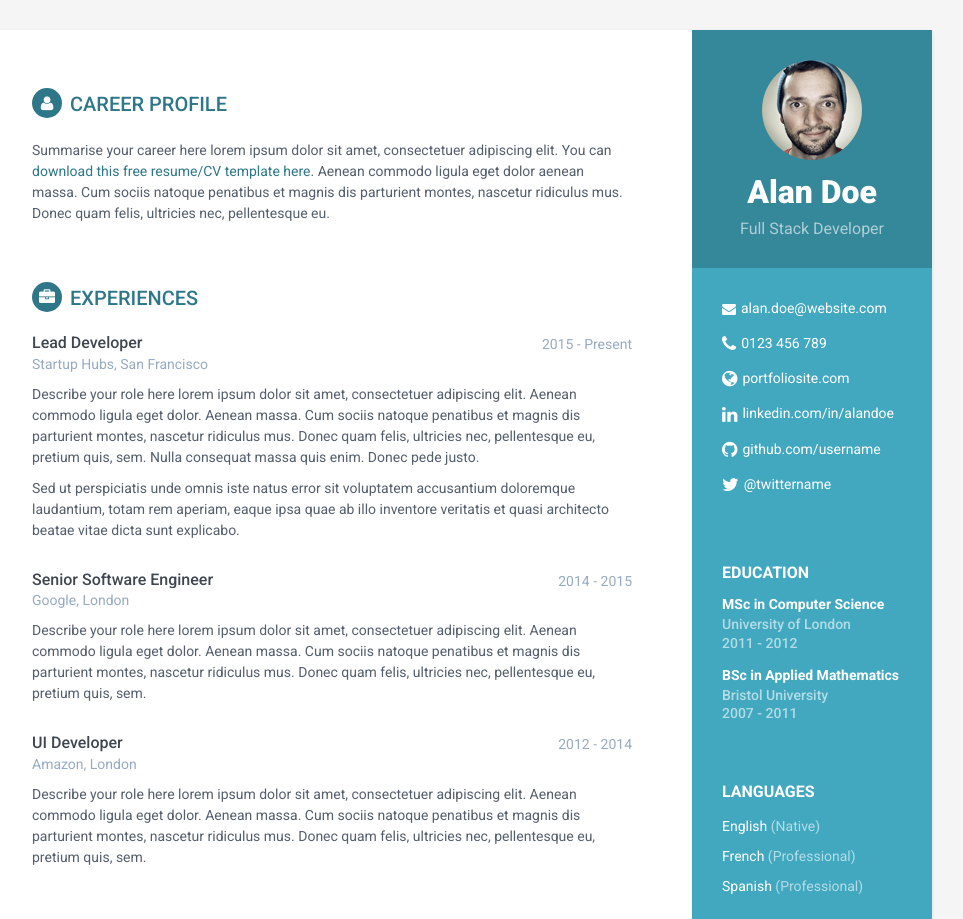
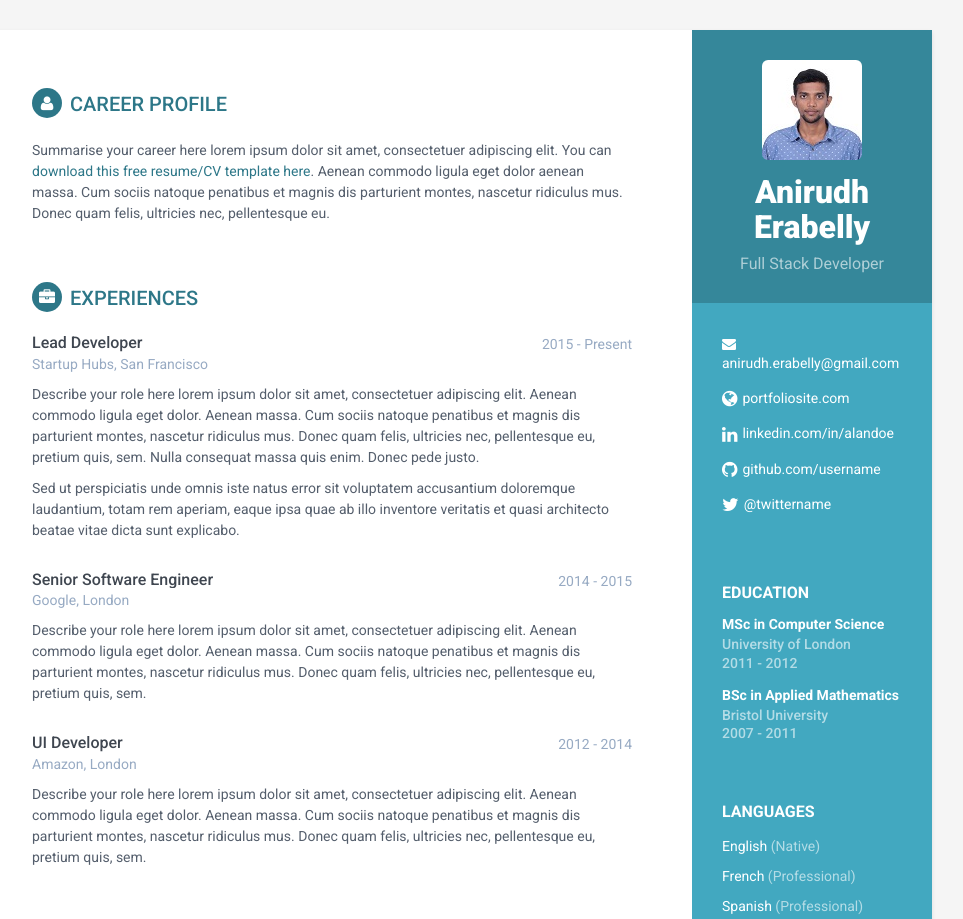
Before and after one commit to anirudherabelly/Portfolio, a plain HTML site: page index.html in a window 1280 px wide. Shown: the top 919 px of the page, without its empty margins (188-1151 px from the left). Drawn offline with Linux system fonts and the light colour scheme.

Commit message:
made few changes in detail section

```diff
--- a/index.html
+++ b/index.html
@@ -30,15 +30,15 @@
     <div class="wrapper">
         <div class="sidebar-wrapper">
             <div class="profile-container">
-                <img class="profile" src="assets/images/profile.png" alt="" />
-                <h1 class="name">Alan Doe</h1>
+                <img class="profile img-rounded" src="assets/images/profile.jpg" alt="" />
+                <h1 class="name">Anirudh Erabelly</h1>
                 <h3 class="tagline">Full Stack Developer</h3>
             </div><!--//profile-container-->
 
             <div class="contact-container container-block">
                 <ul class="list-unstyled contact-list">
-                    <li class="email"><i class="fa fa-envelope"></i><a href="mailto: yourname@email.com">alan.doe@website.com</a></li>
-                    <li class="phone"><i class="fa fa-phone"></i><a href="tel:0123 456 789">0123 456 789</a></li>
+                    <li class="email"><i class="fa fa-envelope"></i><a href="mailto: yourname@email.com">anirudh.erabelly@gmail.com</a></li>
+                    <!--<li class="phone"><i class="fa fa-phone"></i><a href="tel:0123 456 789">0123 456 789</a></li>-->
                     <li class="website"><i class="fa fa-globe"></i><a href="http://themes.3rdwavemedia.com/website-templates/free-responsive-website-template-for-developers/" target="_blank">portfoliosite.com</a></li>
                     <li class="linkedin"><i class="fa fa-linkedin"></i><a href="#" target="_blank">linkedin.com/in/alandoe</a></li>
                     <li class="github"><i class="fa fa-github"></i><a href="#" target="_blank">github.com/username</a></li>
```
Also changed, not shown: assets/images/profile.jpg (added), assets/images/profile.png (deleted).
